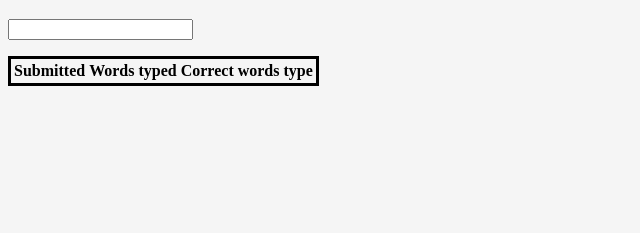
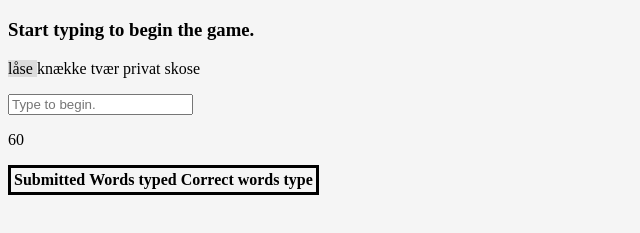
Before and after one commit to Doro-HD/kea-fullstack-time, a website: page public/frontpage/frontpage.html in a window 1280 px wide. Shown: the part 61-294 px from the top of the page, without its empty margins (0-640 px from the left). Drawn offline with Linux system fonts and the light colour scheme; files that its build step writes are made by us from their sources.

Commit message:
Attempt to resolve vercel mime type error

```diff
--- a/public/frontpage/frontpage.html
+++ b/public/frontpage/frontpage.html
@@ -2,7 +2,7 @@
 <html lang='en'>
 
 <head>
-  <link rel='stylesheet' href='./frontpage/frontpage.css'>
+  <link rel='stylesheet' href='./frontpage.css'>
   <title>Type fast</title>
 </head>
 
@@ -31,6 +31,6 @@
   </div>
 </body>
 
-<script src='./frontpage/frontpage.js'></script>
+<script src='./frontpage.js'></script>
 
 </html>
```
